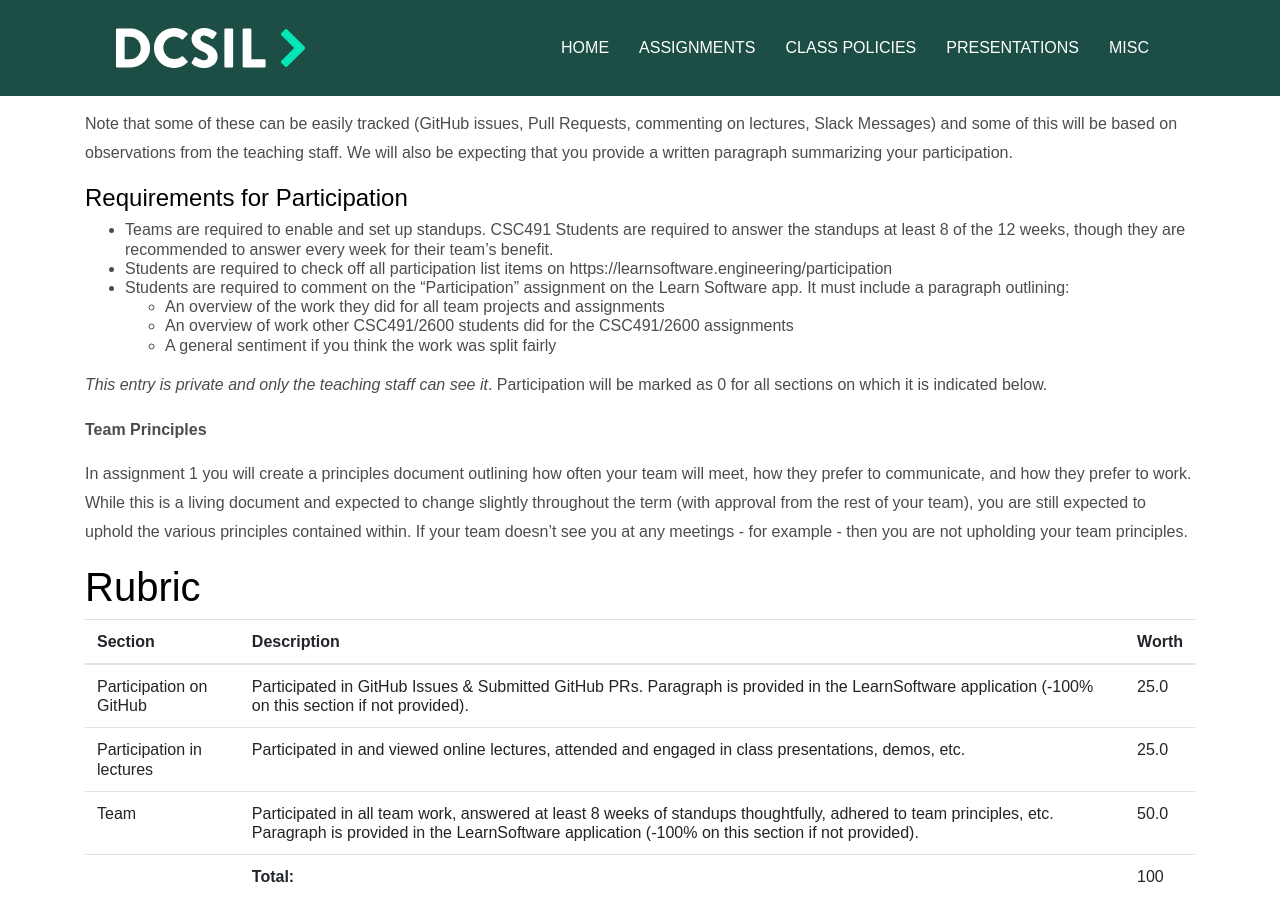
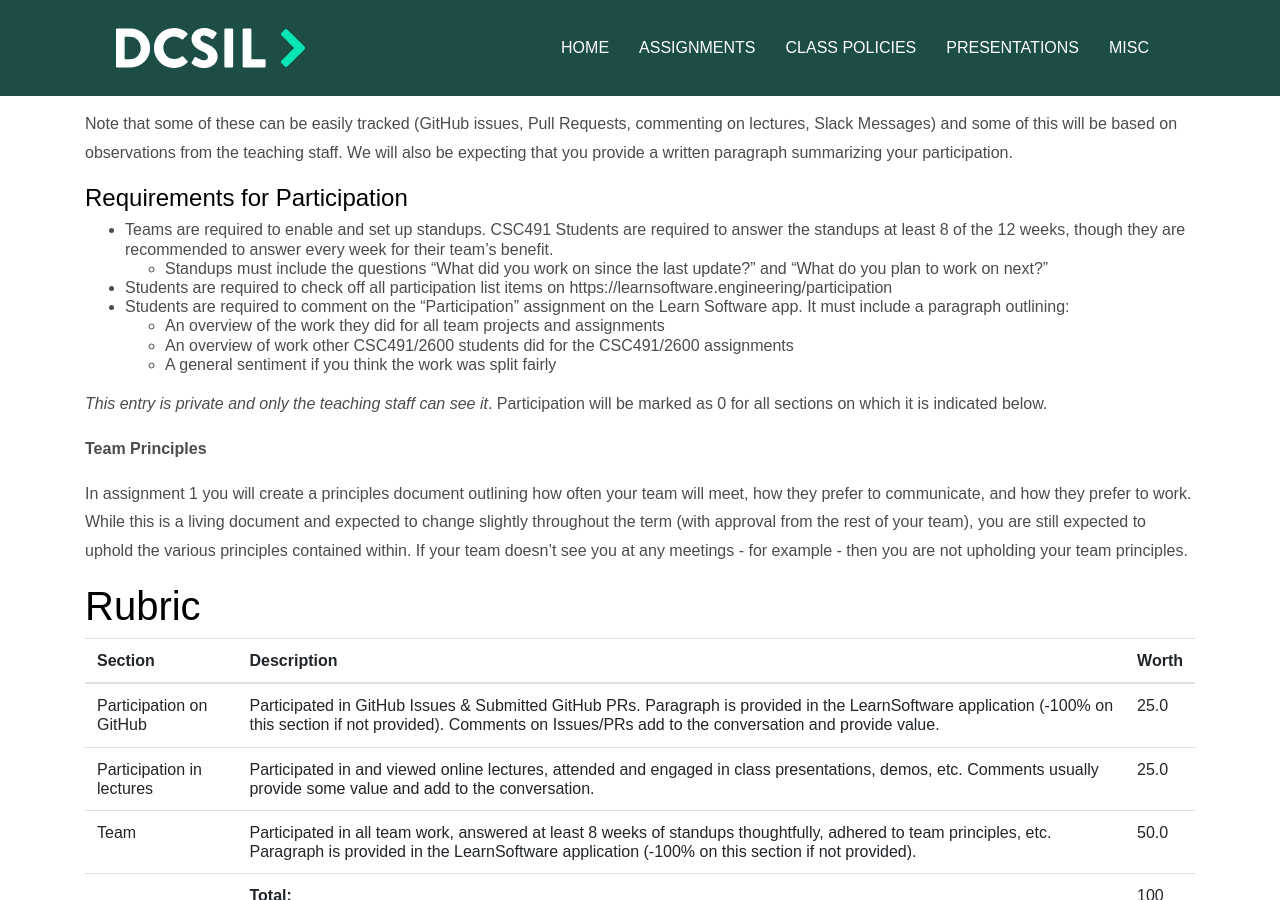
Before and after one commit to dcsil/CSC491, a Jekyll site: the page built from assignments/participation.md, in a window 1280 px wide and 900 px high, scrolled down 569 px. Built offline with Jekyll 4.4.1, drawn with Linux system fonts in a browser that asks for light colours; our own code applies the rules of GitHub Pages for plain Markdown files.

Commit message:
Clarify participation

```diff
--- a/assignments/participation.md
+++ b/assignments/participation.md
@@ -22,6 +22,7 @@ Note that some of these can be easily tracked (GitHub issues, Pull Requests, com
 #### Requirements for Participation
 
 - Teams are required to enable and set up standups. CSC491 Students are required to answer the standups at least 8 of the 12 weeks, though they are recommended to answer every week for their team's benefit.
+  - Standups must include the questions "What did you work on since the last update?" and "What do you plan to work on next?"
 - Students are required to check off all participation list items on https://learnsoftware.engineering/participation
 - Students are required to comment on the "Participation" assignment on the Learn Software app. It must include a paragraph outlining:
   - An overview of the work they did for all team projects and assignments
@@ -40,8 +41,8 @@ In assignment 1 you will create a principles document outlining how often your t
 
 | Section | Description | Worth |
 | --- | --- | --- |
-| Participation on GitHub | Participated in GitHub Issues & Submitted GitHub PRs. Paragraph is provided in the LearnSoftware application (-100% on this section if not provided). | 25.0 |
-| Participation in lectures | Participated in and viewed online lectures, attended and engaged in class presentations, demos, etc. | 25.0 |
+| Participation on GitHub | Participated in GitHub Issues & Submitted GitHub PRs. Paragraph is provided in the LearnSoftware application (-100% on this section if not provided). Comments on Issues/PRs add to the conversation and provide value. | 25.0 |
+| Participation in lectures | Participated in and viewed online lectures, attended and engaged in class presentations, demos, etc. Comments usually provide some value and add to the conversation. | 25.0 |
 | Team | Participated in all team work, answered at least 8 weeks of standups thoughtfully, adhered to team principles, etc. Paragraph is provided in the LearnSoftware application (-100% on this section if not provided). | 50.0 |
 | | **Total:** | 100 |
 
```
